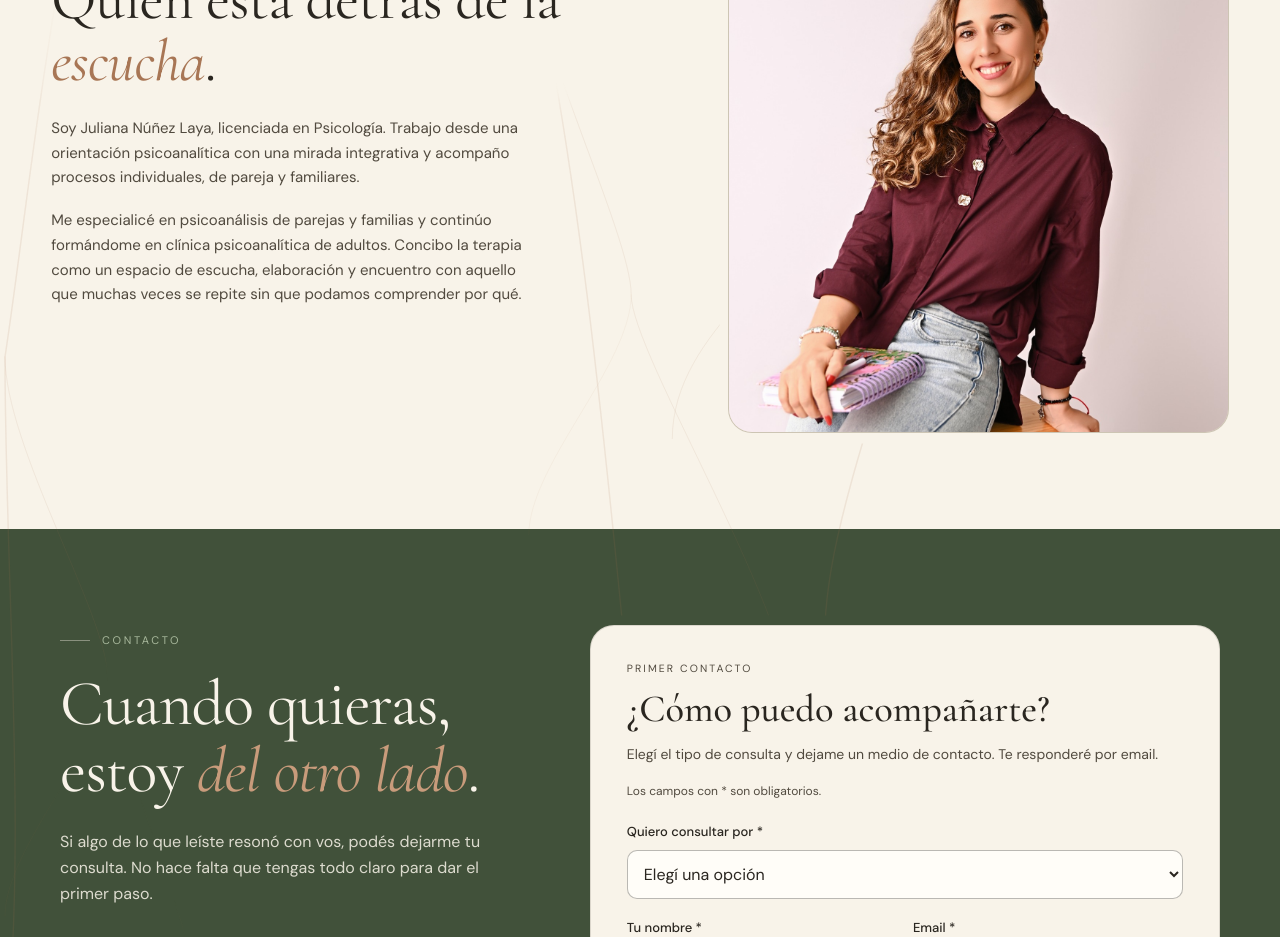
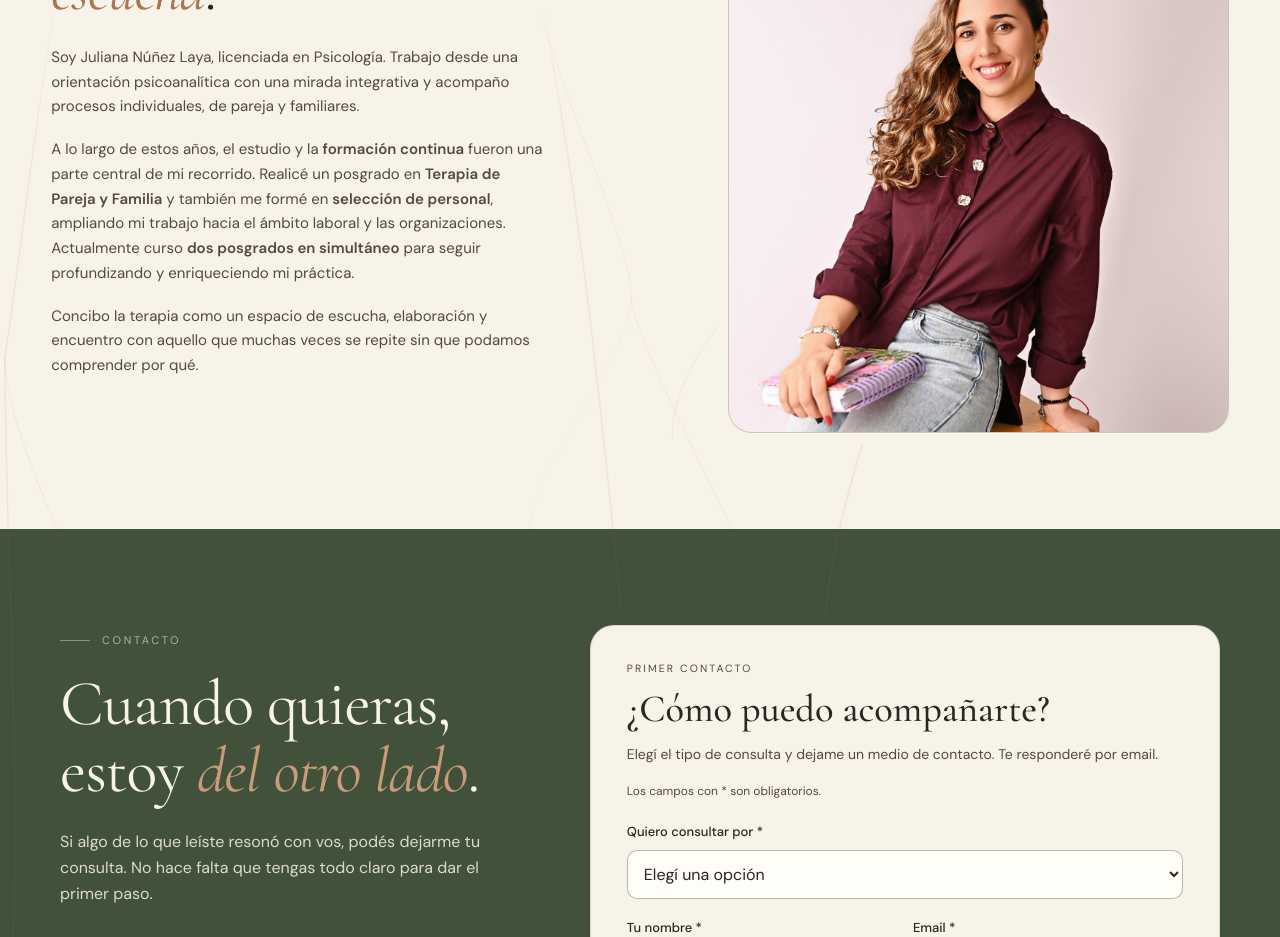
Before and after one commit to tomasdavison/psicoenraiz, a Next.js app: page / in a window 1280 px wide. Shown: the part 7800-8737 px from the top of the page. Built offline with nearby package versions, Linux system fonts and the light colour scheme.

Commit message:
Update approved biography with continuing education and personnel selection training

```diff
--- a/components/PsicoEnraiz.js
+++ b/components/PsicoEnraiz.js
@@ -264,7 +264,8 @@ const MARKUP = `
           <div style="display:flex; align-items:center; gap:12px; margin-bottom:22px;"><span style="width:30px; height:1px; background:var(--muted);"></span><span style="font-size:11px; letter-spacing:.24em; text-transform:uppercase; color:var(--muted);">Sobre mí</span></div>
           <h2 style="font-family:'Cormorant Garamond'; font-weight:400; font-size:clamp(36px,4.6vw,64px); line-height:1.04; letter-spacing:-.01em; margin:0 0 24px;">Quién está detrás de la <em style="color:var(--terra-deep);">escucha</em>.</h2>
           <p style="font-size:15px; line-height:1.65; color:var(--ink-soft); max-width:48ch; margin:0 0 18px;">Soy Juliana Núñez Laya, licenciada en Psicología. Trabajo desde una orientación psicoanalítica con una mirada integrativa y acompaño procesos individuales, de pareja y familiares.</p>
-          <p style="font-size:15px; line-height:1.65; color:var(--ink-soft); max-width:48ch; margin:0;">Me especialicé en psicoanálisis de parejas y familias y continúo formándome en clínica psicoanalítica de adultos. Concibo la terapia como un espacio de escucha, elaboración y encuentro con aquello que muchas veces se repite sin que podamos comprender por qué.</p>
+          <p style="font-size:15px; line-height:1.65; color:var(--ink-soft); max-width:48ch; margin:0 0 18px;">A lo largo de estos años, el estudio y la <strong>formación continua</strong> fueron una parte central de mi recorrido. Realicé un posgrado en <strong>Terapia de Pareja y Familia</strong> y también me formé en <strong>selección de personal</strong>, ampliando mi trabajo hacia el ámbito laboral y las organizaciones. Actualmente curso <strong>dos posgrados en simultáneo</strong> para seguir profundizando y enriqueciendo mi práctica.</p>
+          <p style="font-size:15px; line-height:1.65; color:var(--ink-soft); max-width:48ch; margin:0;">Concibo la terapia como un espacio de escucha, elaboración y encuentro con aquello que muchas veces se repite sin que podamos comprender por qué.</p>
         </div>
         <div data-reveal="">
           <div id="sobreMiPhoto" style="position:relative; border-radius:24px; overflow:hidden; aspect-ratio:4/5; background:var(--bg-2); border:1px solid var(--line);">
```
